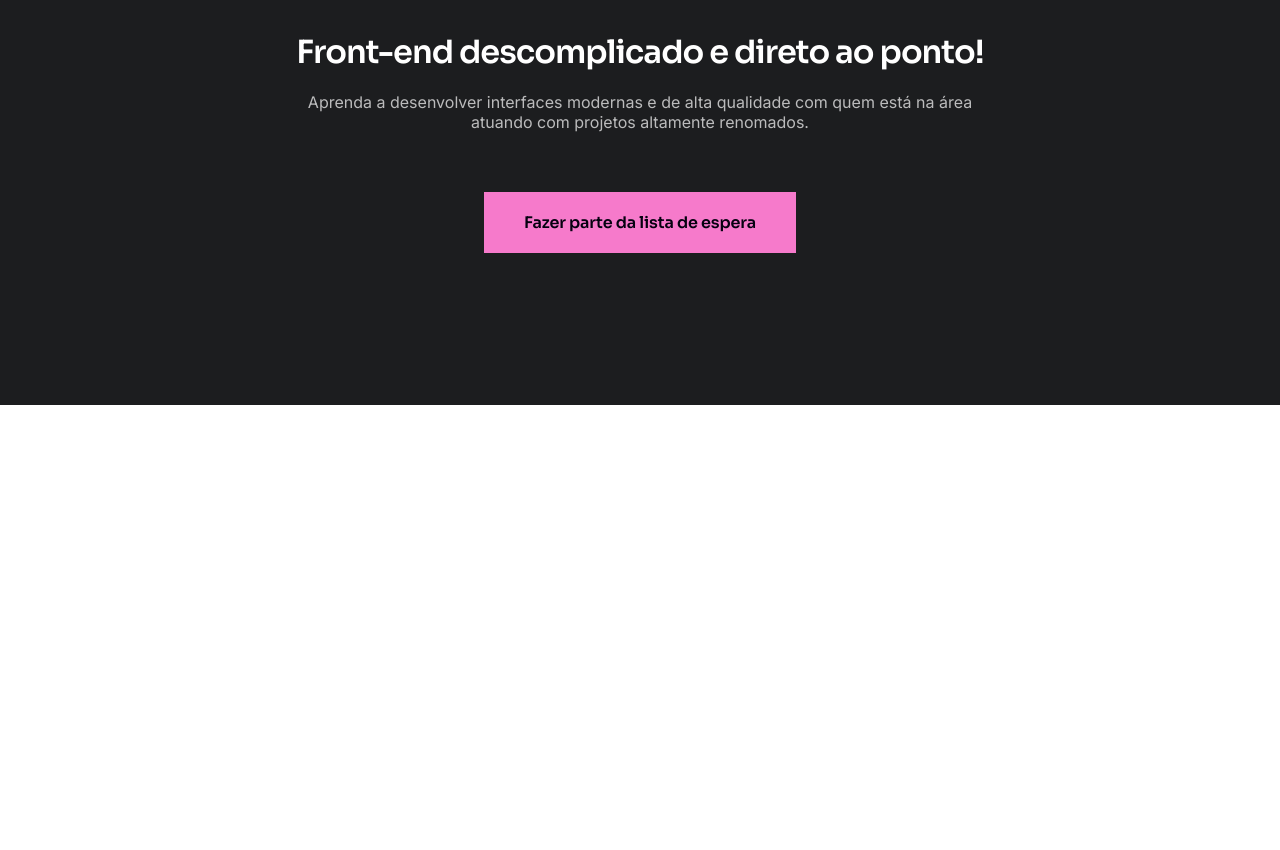
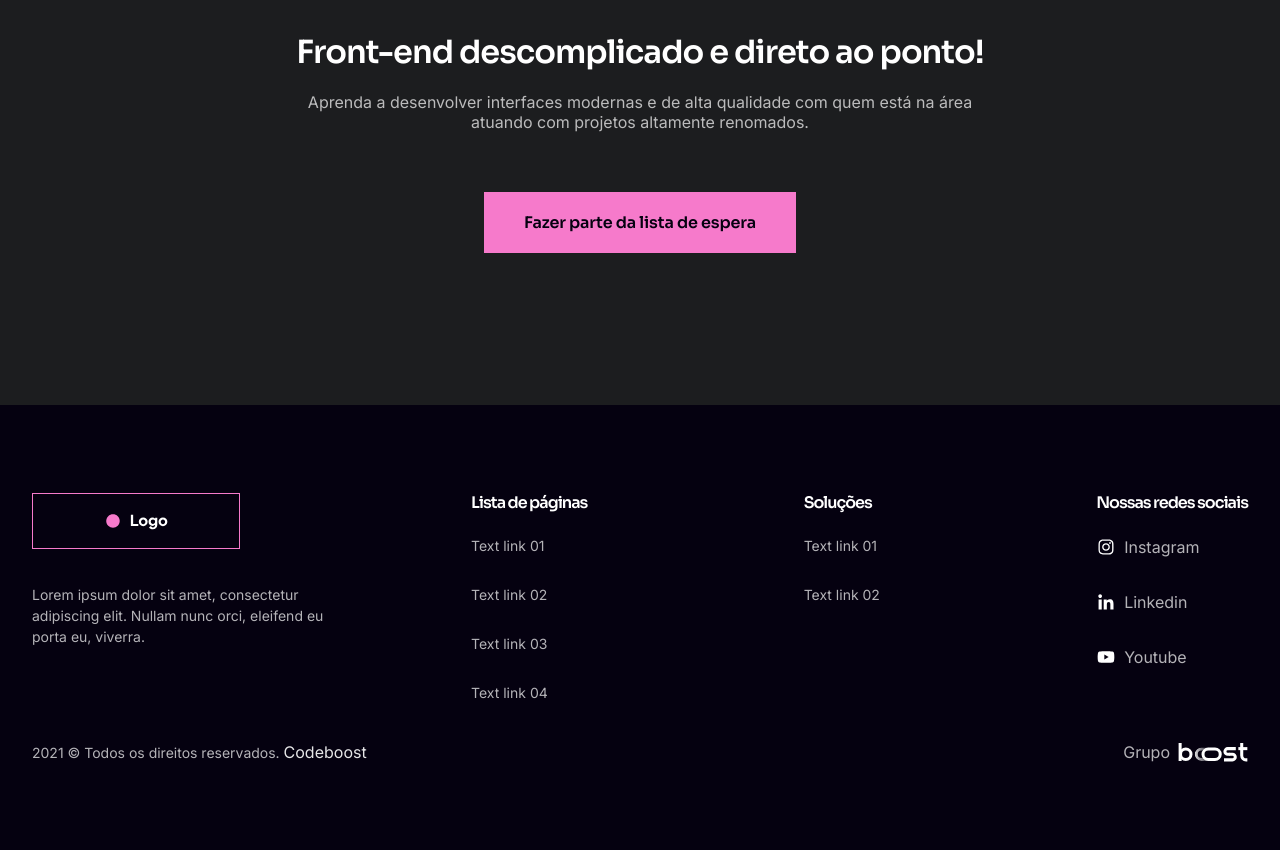
Before and after one commit to KaioCosta62/projeto-wireframe, a plain HTML site: page index.html in a window 1280 px wide. Shown: the part 1984-2834 px from the top of the page. Before the commit the page ends 2389 px from the top, so only its background shows below. Drawn offline with Linux system fonts and the light colour scheme.

Commit message:
criando e estilizando o footer + responsividade

```diff
--- a/css/responsive.css
+++ b/css/responsive.css
@@ -39,7 +39,6 @@
     max-width: 100%;
     display: flex;
     flex-direction: column;
-    align-items: center;
   }
 
   .hero .hero-content h1{
@@ -67,6 +66,23 @@
   .newsletter{
     padding: 4rem 0;
   }
+
+  .footer {
+    padding: 4rem 0;
+  }
+
+  .footer .links{
+    justify-content: center;
+  }
+
+  .footer .links img{
+    margin: 0 auto 2rem auto;
+
+  }
+
+  .footer .links .nav-footer{
+    max-width: 100%;
+  }
 }
 
 @media(max-width: 600px){
@@ -78,7 +94,10 @@
     margin-bottom: 3rem;
   }
 
-
+  .feature-cards .header-multiples-cards {
+    justify-content: center;
+    text-align: center;
+  }
 }
 
 @media(max-width: 480px){
@@ -98,4 +117,33 @@
     padding: 1.5rem 1.5rem;
   }
 
+  .footer .links .nav-footer{
+    flex-direction: column;
+    align-items: center;
+    gap: 3rem;
+    text-align: center;
+  }
+
+  .footer .links .nav-footer div:first-child{
+    margin-top: 3rem;
+  }
+
+  .footer .links .nav-footer .sociais li{
+    display: flex;
+    gap: 0rem;
+  }
+
+  .footer .links .nav-footer h3{
+    width: 150px;
+  }
+
+  .footer .links .nav-footer .sociais span{
+    width: 100px;
+    text-align: left;
+  }
+
+  .footer .copy{
+    flex-direction: column;
+    gap: 2rem;
+  }
 }
--- a/css/style.css
+++ b/css/style.css
@@ -172,3 +172,81 @@
 .newsletter .btn-primary{
   padding: 2rem 4rem;
 }
+
+/* Footer */
+
+.footer{
+  background: var(--gray-colors-100);
+  padding: 8.8rem 0;
+}
+
+.footer .links{
+  display: flex;
+  justify-content: space-between;
+  flex-wrap: wrap;
+  gap: 2rem;
+}
+
+.footer .links img{
+  margin-bottom: 3.5rem;
+}
+
+.footer .links p{
+  color: rgba(255, 255, 255, 0.7);
+  font-size: 1.4rem;
+  line-height: 150%;
+  max-width: 300px;
+}
+
+.footer .links .nav-footer{
+  display: flex;
+  justify-content: space-between;
+  width: 100%;
+  max-width: 77.7rem;
+}
+
+.footer .links .nav-footer h3{
+  font-size: 1.6rem;
+  margin-bottom: 2.4rem;
+}
+
+.footer .links .nav-footer li{
+  font-size: 1.4rem;
+  color: rgba(255, 255, 255, 0.7);
+}
+
+.footer .links .nav-footer li + li{
+  margin-top: 3.2rem;
+}
+
+.footer .links .nav-footer .sociais li{
+  display: flex;
+  gap: 0.8rem;
+}
+
+.footer .links .nav-footer .sociais li + li{
+  margin-top: 0;
+}
+
+.footer .copy{
+  margin-top: 4rem;
+  display: flex;
+  justify-content: space-between;
+  align-items: center;
+}
+
+.footer .copy p{
+  font-size: 1.4rem;
+  color: rgba(255, 255, 255, 0.7);
+}
+
+.footer .copy p span{
+  color: rgba(255, 255, 255, 0.9);
+}
+
+.footer .copy div{
+  color: rgba(255, 255, 255, 0.7);
+  display: flex;
+  align-items: center;
+  gap: 0.8rem;
+}
--- a/index.html
+++ b/index.html
@@ -162,5 +162,60 @@
       <a href="#" class="btn-primary">Fazer parte da lista de espera</a>
     </div>
   </section>
+
+  <footer class="footer">
+    <div class="container">
+      <section class="links">
+        <div>
+          <img src="./img/logo-footer.svg" alt="">
+          <p>
+            Lorem ipsum dolor sit amet, consectetur adipiscing elit. Nullam nunc orci, eleifend eu porta eu, viverra.
+          </p>
+        </div>
+        <nav class="nav-footer">
+          <div>
+            <h3>Lista de páginas</h3>
+            <ul>
+              <li>Text link 01</li>
+              <li>Text link 02</li>
+              <li>Text link 03</li>
+              <li>Text link 04</li>
+            </ul>
+          </div>
+          <div>
+            <h3>Soluções</h3>
+            <ul>
+              <li>Text link 01</li>
+              <li>Text link 02</li>
+            </ul>
+          </div>
+          <div>
+            <h3>Nossas redes sociais</h3>
+            <ul class="sociais">
+              <li>
+                <img src="./img/instagram.svg" alt="Logo Instagram">
+                <span>Instagram</span>
+              </li>
+              <li>
+                <img src="./img/linkedin.svg" alt="Logo Linkedin">
+                <span>Linkedin</span>
+              </li>
+              <li>
+                <img src="./img/youtube.svg" alt="Logo Youtube">
+                <span>Youtube</span>
+              </li>
+            </ul>
+          </div>
+        </nav>
+      </section>
+      <section class="copy">
+        <p>2021 © Todos os direitos reservados. <span>Codeboost</span></p>
+        <div>
+          Grupo
+          <img src="./img/boost.svg" alt="Logo CodeBoost">
+        </div>
+      </section>
+    </div>
+  </footer>
 </body>
 </html>
```
